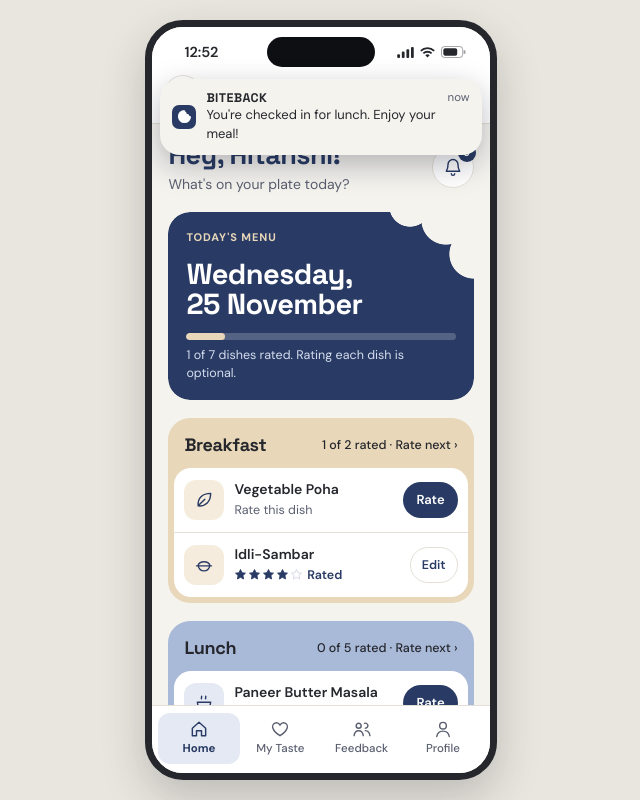
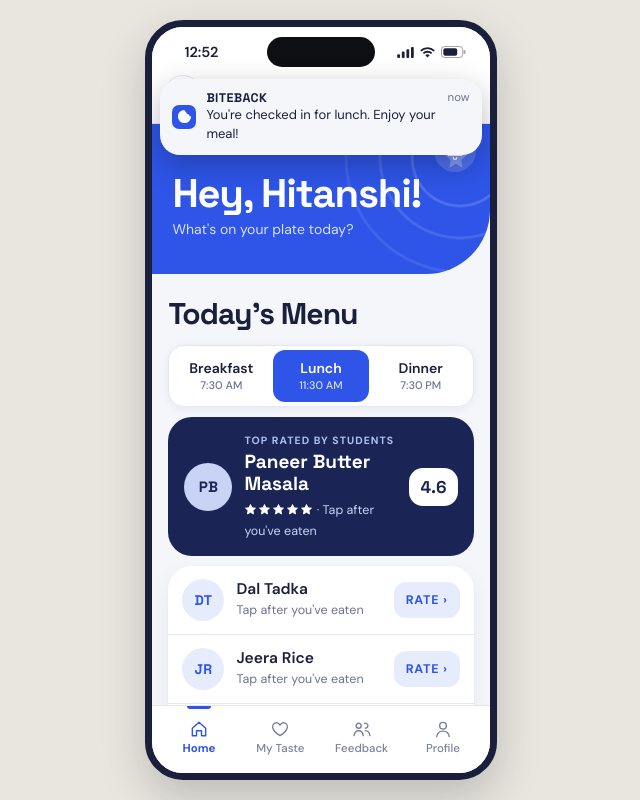
Before and after one commit to Khushii200/biteback, a plain HTML site: page index.html in a window 1280 px wide. Both pictures are taken after a click on the button "Open BITEBACK". Shown: the whole page, without its empty margins (319-959 px from the left). Drawn offline with Linux system fonts and the light colour scheme.

Commit message:
Restyle Smart Prompts in the electric blue design language
Blue and navy palette, initials avatars, hero with rings, meal tabs, featured top-rated card, RATE chips and new bottom nav.

Co-Authored-By: Claude Opus 5.5 <noreply@anthropic.com>

```diff
--- a/index.html
+++ b/index.html
@@ -9,13 +9,13 @@
 <link rel="preconnect" href="https://fonts.gstatic.com" crossorigin>
 <link rel="stylesheet" href="https://fonts.googleapis.com/css2?family=DM+Sans:opsz,wght@9..40,400;9..40,500;9..40,600;9..40,700&family=Space+Grotesk:wght@500;700&display=swap">
 <style>
-/* Layout concept: a phone app and a desktop console share one data store. The recurring mark is a "bite" taken out of a card corner. */
+/* Layout concept: a phone app and a desktop console share one data store. One electric blue carries the system; navy adds depth; tints set state. */
 :root{
   color-scheme:light;
-  --warm:#F5F3EE;--cobalt:#293B64;--peri:#A9B9D8;--lav:#D6C9E8;--sand:#E8D7B9;--ink:#25272D;--white:#FFFFFF;
-  --muted:#5A5F70;--line:#E3DFD6;--peri-soft:#E4E9F3;--lav-soft:#EFE9F6;--sand-soft:#F5ECDD;--cobalt-2:#3A5088;
+  --warm:#F5F6FA;--cobalt:#2E55E8;--navy:#1A2556;--peri:#C9D3F5;--lav:#DCE3FA;--sand:#DCE3FA;--ink:#1A1F3C;--white:#FFFFFF;
+  --muted:#6B7390;--line:#E3E7F2;--peri-soft:#E6ECFB;--lav-soft:#EEF1FC;--sand-soft:#EEF1FC;--cobalt-2:#2546C4;--navicon:#7A819B;
   --head:"Space Grotesk","Avenir Next",system-ui,sans-serif;--body:"DM Sans","Helvetica Neue",system-ui,sans-serif;
-  --r-lg:22px;--r-md:14px;--r-sm:10px;--shadow:0 1px 2px rgba(41,59,100,.07),0 6px 18px rgba(41,59,100,.06);
+  --r-lg:26px;--r-md:18px;--r-sm:12px;--shadow:0 1px 2px rgba(26,37,86,.05),0 8px 22px rgba(26,37,86,.06);
 }
 *{box-sizing:border-box}
 [hidden]{display:none!important}
@@ -60,7 +60,7 @@ main{flex:1;min-height:0;overflow:hidden}
 .scroll::-webkit-scrollbar{display:none}
 .tabs{flex:none;display:grid;grid-template-columns:repeat(4,1fr);background:var(--white);border-top:1px solid var(--line);padding:7px 6px calc(9px + env(safe-area-inset-bottom,0px))}
 .tabs button{display:flex;flex-direction:column;align-items:center;gap:2px;padding:6px 2px;border-radius:12px;color:var(--muted);font-size:11.5px;font-weight:500;min-height:48px}
-.tabs button[aria-current=page]{color:var(--cobalt);background:var(--peri-soft);font-weight:700}
+.tabs button{position:relative;color:var(--navicon)}.tabs button[aria-current=page]{color:var(--cobalt);font-weight:700}.tabs button[aria-current=page]::before{content:"";position:absolute;top:-7px;left:50%;width:24px;height:3px;margin-left:-12px;border-radius:0 0 3px 3px;background:var(--cobalt)}
 
 .apphead{display:flex;align-items:center;justify-content:space-between;gap:10px}
 .iconbtn{width:42px;height:42px;border-radius:50%;background:var(--white);border:1px solid var(--line);display:grid;place-items:center;position:relative;color:var(--cobalt);flex:none}
@@ -89,7 +89,7 @@ main{flex:1;min-height:0;overflow:hidden}
 .dish:first-child{border-top:0}
 .dishmain{display:flex;align-items:center;gap:10px;flex:1;min-width:0;min-height:44px}
 .dishmain b{display:block;font-weight:600;line-height:1.2}
-.thumb{width:40px;height:40px;border-radius:12px;display:grid;place-items:center;color:var(--cobalt);background:var(--peri-soft);flex:none}
+.thumb{width:42px;height:42px;border-radius:50%;display:grid;place-items:center;color:var(--cobalt);background:var(--peri-soft);flex:none;font:700 14px/1 var(--head);letter-spacing:.02em}
 .thumb.Breakfast{background:var(--sand-soft)}.thumb.Dinner{background:var(--lav-soft)}
 .pillbtn{padding:8px 13px;border-radius:999px;background:var(--cobalt);color:#fff;font-weight:600;font-size:13px;white-space:nowrap;min-height:36px}
 .ghost{padding:8px 11px;border-radius:999px;border:1px solid var(--line);font-weight:600;font-size:12.5px;color:var(--cobalt);white-space:nowrap;background:var(--white)}
@@ -182,7 +182,7 @@ textarea,.txt{width:100%;border:1.5px solid var(--line);background:var(--white);
 
 /* Dashboard */
 .dash{height:100%;display:flex;background:var(--warm);overflow:hidden}
-.side{width:224px;flex:none;background:var(--cobalt);color:#fff;padding:18px 12px;display:flex;flex-direction:column;gap:3px}
+.side{width:224px;flex:none;background:var(--navy);color:#fff;padding:18px 12px;display:flex;flex-direction:column;gap:3px}
 .side .lbl{font-size:11px;letter-spacing:.09em;text-transform:uppercase;color:#C5D0E6;font-weight:700;padding:0 10px 10px}
 .side button{display:flex;gap:10px;align-items:center;padding:10px;border-radius:var(--r-sm);font-weight:500;color:#E6EBF5;white-space:nowrap}
 .side button:hover{background:rgba(255,255,255,.09)}
@@ -229,7 +229,7 @@ td.n,th.n{text-align:right;font-variant-numeric:tabular-nums}
 }
 @media (prefers-reduced-motion:reduce){*{transition:none!important}}
 
-.lock{background:#293B64;color:#fff}
+.lock{background:var(--navy);color:#fff}
 .wall{position:absolute;inset:0;pointer-events:none;background:
   radial-gradient(circle at calc(100% + 30px) 330px,rgba(169,185,216,.2) 0 140px,transparent 141px),
   radial-gradient(circle at -10px calc(100% - 40px),rgba(214,201,232,.18) 0 190px,transparent 191px),
@@ -337,11 +337,49 @@ td.n,th.n{text-align:right;font-variant-numeric:tabular-nums}
 @media (max-width:640px){#stepLbl .nm{display:none}}
 @media (max-width:520px){.stage{padding:0}.phone{aspect-ratio:auto;width:100%;height:100%;border:0;border-radius:0;box-shadow:none}.banner{top:calc(8px + env(safe-area-inset-top,0px))}.sbar{display:none}.lockbody{padding-top:22px}.seg .lg{display:none}.stepper{gap:5px}.roundbtn{width:32px;height:32px}}
 @media (prefers-reduced-motion:reduce){.ncard,.live,.kiosk{animation:none}.fp::after{animation:none;opacity:.5}}
+
+/* Blue design language */
+.scroll>*{flex-shrink:0}
+.status.watch{background:#FDEFD9;color:#7A4A12}
+.hero .sub,.bigcard .pair span{color:#DCE3FA}
+.wall{background:radial-gradient(circle at calc(100% + 30px) 330px,rgba(46,85,232,.38) 0 140px,transparent 141px),radial-gradient(circle at -10px calc(100% - 40px),rgba(46,85,232,.24) 0 190px,transparent 191px),radial-gradient(circle at 62% calc(100% + 70px),rgba(201,211,245,.12) 0 130px,transparent 131px)}
+.hero2{position:relative;overflow:hidden;margin:-16px -16px 0;padding:18px 20px 34px;background:var(--cobalt);color:#fff;border-radius:0 0 64px 0;display:grid;gap:4px}
+.hdeco{position:absolute;inset:0;pointer-events:none;background:radial-gradient(circle at calc(100% - 30px) 34px,transparent 0 46px,rgba(255,255,255,.16) 47px 48.5px,transparent 50px 78px,rgba(255,255,255,.12) 79px 80.5px,transparent 82px 112px,rgba(255,255,255,.09) 113px 114.5px,transparent 116px)}
+.hstar{position:absolute;right:20px;top:20px;width:28px;height:28px;opacity:.28}
+.hrow{display:flex;align-items:center;justify-content:space-between;gap:10px;position:relative;padding-right:40px}
+.hero2 .eyebrow{font-size:12px;letter-spacing:.12em;text-transform:uppercase;color:rgba(255,255,255,.8)}
+.hero2 h1{font-size:40px;line-height:1.05;letter-spacing:-.03em;position:relative;margin-top:10px}
+.hero2 p{color:rgba(255,255,255,.82);position:relative}
+.hero2 .iconbtn{background:rgba(255,255,255,.16);border:0;color:#fff;position:absolute;right:-6px;top:50%;margin-top:-21px}
+.hero2 .badge{background:#fff;color:var(--cobalt)}
+.bigh{font-size:30px!important;letter-spacing:-.03em}
+.seg2{display:grid;grid-template-columns:repeat(3,1fr);gap:4px;background:var(--white);border:1px solid var(--line);border-radius:16px;padding:4px;box-shadow:0 2px 10px rgba(26,37,86,.06)}
+.seg2 button{display:grid;justify-items:center;padding:8px 4px;border-radius:12px;font-weight:600;font-size:14px;color:var(--ink)}
+.seg2 button small{font-size:11px;font-weight:500;color:var(--muted)}
+.seg2 button[aria-selected=true]{background:var(--cobalt);color:#fff}
+.seg2 button[aria-selected=true] small{color:rgba(255,255,255,.8)}
+.feat{display:flex;align-items:center;gap:12px;width:100%;background:var(--navy);color:#fff;border-radius:24px;padding:16px;text-align:left}
+.feat .thumb{background:var(--peri);color:var(--navy);width:48px;height:48px;font-size:15px}
+.feat .eyebrow{display:block;font-size:10.5px;letter-spacing:.1em;text-transform:uppercase;color:#AFC0F5}
+.feat b{display:block;font:700 19px/1.2 var(--head);margin:2px 0 3px}
+.feat .small{color:#C9D3F5}.feat .stars{color:#fff}.feat .stars .off{color:rgba(255,255,255,.3)}
+.fscore{background:#fff;color:var(--navy);font:700 17px var(--head);padding:8px 11px;border-radius:14px;font-variant-numeric:tabular-nums}
+.mlist{background:var(--white);border-radius:24px;box-shadow:var(--shadow);overflow:hidden}
+.mrow{display:flex;width:100%;align-items:center;gap:12px;padding:13px 14px;border-top:1px solid var(--line);text-align:left}
+.mrow:first-child{border-top:0}
+.mrow b{display:block;font-weight:600;font-size:15.5px;line-height:1.25}
+.rchip{background:var(--peri-soft);color:var(--cobalt);font-weight:700;font-size:12.5px;letter-spacing:.06em;text-transform:uppercase;padding:9px 12px;border-radius:12px;white-space:nowrap}
+.schip{display:inline-flex;align-items:center;gap:4px;background:var(--cobalt);color:#fff;font:700 14px var(--head);padding:8px 11px;border-radius:12px}
+.schip svg{width:13px;height:13px}
+.lockchip{color:var(--navicon)}
+.lunchdone{background:var(--peri-soft);border:1px solid var(--peri)}
+.stat{border-radius:20px}
+.card{border-radius:20px}
 </style>
 
 <div class="shell">
   <header class="topbar">
-    <div class="brand"><svg class="logo" viewBox="0 0 32 32" aria-hidden="true"><path fill="#293B64" d="M16 2a14 14 0 1 0 14 14 5 5 0 0 1-5.2-4.6 5 5 0 0 1-5.4-5A5 5 0 0 1 16 2Z"/><circle cx="12" cy="17" r="3" fill="#E8D7B9"/></svg><span>BITEBACK</span></div>
+    <div class="brand"><svg class="logo" viewBox="0 0 32 32" aria-hidden="true"><path fill="#2E55E8" d="M16 2a14 14 0 1 0 14 14 5 5 0 0 1-5.2-4.6 5 5 0 0 1-5.4-5A5 5 0 0 1 16 2Z"/><circle cx="12" cy="17" r="3" fill="#C9D3F5"/></svg><span>BITEBACK</span></div>
     <div class="seg" role="group" aria-label="Choose interface" id="modeSeg"></div>
 
   </header>
@@ -425,7 +463,8 @@ const STAR='M12 2.8l2.8 5.9 6.4.8-4.7 4.4 1.2 6.4L12 17.2l-5.7 3.1 1.2-6.4-4.7-4
 const star=(fill=true)=>`<svg viewBox="0 0 24 24" aria-hidden="true"><path d="${STAR}" fill="${fill?'currentColor':'none'}" stroke="currentColor" stroke-width="1.6" stroke-linejoin="round"/></svg>`;
 const stars=n=>`<span class="stars" role="img" aria-label="${n} out of 5 stars">${[1,2,3,4,5].map(i=>`<span class="${i<=n?'':'off'}">${star(i<=n)}</span>`).join('')}</span>`;
 const esc=s=>String(s??'').replace(/[&<>"']/g,c=>({'&':'&amp;','<':'&lt;','>':'&gt;','"':'&quot;',"'":'&#39;'}[c]));
-const thumb=(d,m='')=>`<span class="thumb ${m}">${ico(D[d].icon)}</span>`;
+const initials=d=>D[d].name.split(/[\s-]+/).map(w=>w[0]).join('').slice(0,2).toUpperCase();
+const thumb=(d,m='')=>`<span class="thumb ${m}">${initials(d)}</span>`;
 const DAYN=['Sunday','Monday','Tuesday','Wednesday','Thursday','Friday','Saturday'];
 const MON=['January','February','March','April','May','June','July','August','September','October','November','December'];
 const dt=i=>{const[y,m,d]=i.split('-').map(Number);return new Date(Date.UTC(y,m-1,d))};
@@ -486,15 +525,22 @@ function mealCard(m){
   return `<section class="meal ${m}">${served(m)&&next?`<button class="mealhead" data-a="rate" data-v="${m}|${next}" aria-label="${m}: rate next dish, ${D[next].name}">${hd}</button>`:`<div class="mealhead">${hd}</div>`}<div class="dishes">${ids.map(d=>dishRow(d,m)).join('')}</div></section>`;
 }
 function home(){
-  const avail=MEALS.filter(served).flatMap(m=>MENU[m].map(d=>[m,d])),done=avail.filter(([m,d])=>todayRec(d,m)).length,st=myStats(),ins=insights()[0],n=notifications().up[0];
+  const st=myStats(),ins=insights()[0],n=notifications().up[0],m=ui.homeMeal||SMEAL,ids=MENU[m];
   const line=ins?(ins.t.includes('paneer')?"You've been enjoying paneer dishes lately.":ins.t+'.'):'Rate a few more dishes to unlock your first insight.';
-  return `<div class="apphead"><div class="pagehead"><h1>Hey, ${esc(S.name)}!</h1><p>What's on your plate today?</p></div>${bell()}</div>
+  const feat=[...ids].sort((a,b)=>agg(b).avg-agg(a).avg)[0],rest=ids.filter(d=>d!==feat);
+  const action=(id)=>{const r=todayRec(id,m);if(r)return `<span class="schip">${star(true)}${r.s}</span>`;if(!served(m))return `<span class="lockchip">${ico('lock')}</span>`;return `<span class="rchip">Rate ›</span>`};
+  const hint=(id)=>{const r=todayRec(id,m),last=latest(id);if(r)return `You rated it ${STAR_LABEL[r.s].toLowerCase()}`;if(!served(m))return m===SMEAL?'Unlocks after you check in':`Served from ${MEAL_TIME[m]}`;return last&&last.s>=4?`Last time: ${last.s}/5 · Tap after you've eaten`:"Tap after you've eaten"};
+  const row=(id)=>{const on=served(m);return on?`<button class="mrow" data-a="rate" data-v="${m}|${id}" aria-label="${todayRec(id,m)?'Edit rating for':'Rate'} ${D[id].name}">${thumb(id)}<span class="grow"><b>${D[id].name}</b><span class="small muted">${hint(id)}</span></span>${action(id)}</button>`:`<div class="mrow">${thumb(id)}<span class="grow"><b>${D[id].name}</b><span class="small muted">${hint(id)}</span></span>${action(id)}</div>`};
+  const fa=agg(feat),fr=todayRec(feat,m),fon=served(m);
+  return `<div class="hero2"><div class="hdeco" aria-hidden="true"></div><svg class="hstar" viewBox="0 0 24 24" aria-hidden="true"><path d="${STAR}" fill="#fff"/></svg>
+  <div class="hrow"><span class="eyebrow">${fmt(TODAY).replace(', ',' · ')}</span>${bell()}</div><h1>Hey, ${esc(S.name)}!</h1><p>What's on your plate today?</p></div>
   ${S.story.stars?`<div class="lunchdone"><span class="tk">${ico('check')}</span><div class="grow"><b>${SMEAL} rated from your lock screen</b><span class="small">${stars(S.story.stars)} at ${S.story.times.r}${S.story.dish?` · ${S.story.stars<=2?'Let down by':'Standout'}: ${D[S.story.dish].name}`:''}</span></div></div>`:''}
-  <div class="hero"><span class="eyebrow" style="color:var(--sand)">Today's menu</span><h1>${fmt(TODAY).replace(', ',',<br>')}</h1>
-  <div><div class="progress" role="progressbar" aria-valuenow="${done}" aria-valuemin="0" aria-valuemax="${avail.length}" aria-label="Dishes rated today"><span style="width:${avail.length?done/avail.length*100:0}%"></span></div><p class="sub small" style="margin-top:6px">${done} of ${avail.length} dishes rated. Rating each dish is optional.</p></div></div>
-  ${MEALS.map(mealCard).join('')}
+  <section class="section"><h2 class="bigh">Today's Menu</h2>
+  <div class="seg2" role="tablist" aria-label="Meals">${MEALS.map(x=>`<button role="tab" id="mt-${x}" aria-selected="${x===m}" data-a="homeMeal" data-v="${x}">${x}<small>${MEAL_TIME[x]}</small></button>`).join('')}</div>
+  <${fon?'button':'div'} class="feat" ${fon?`data-a="rate" data-v="${m}|${feat}"`:''}><span class="thumb">${initials(feat)}</span><span class="grow"><span class="eyebrow">Top rated by students</span><b>${fa.name}</b><span class="small">${stars(Math.round(fa.avg))} ${fr?`· You gave ${fr.s}/5`:fon?"· Tap after you've eaten":''}</span></span><span class="fscore">${f1(fa.avg)}</span></${fon?'button':'div'}>
+  <div class="mlist">${rest.map(row).join('')}</div></section>
   <section class="section"><h2>Your Taste, So Far</h2>
-  <div class="two"><button class="stat bg-pl" data-a="tab" data-v="taste"><span class="num">${st.dishes}</span><span>Dishes rated</span></button><button class="stat bg-lav" data-a="tab" data-v="taste"><span class="num">${st.favs}</span><span>Saved favourites</span></button></div>
+  <div class="two"><button class="stat bg-peri" data-a="tab" data-v="taste"><span class="num">${st.dishes}</span><span>Dishes rated</span></button><button class="stat bg-pl" data-a="tab" data-v="taste"><span class="num">${st.favs}</span><span>Saved favourites</span></button></div>
   <div class="card insight">${ico('spark')}<p>${line}</p></div>
   ${n?`<button class="comeback" data-a="dish" data-v="${n.d}|${n.date}|${n.meal}|${n.id}">${thumb(n.d)}<span class="grow"><span class="eyebrow">Coming back to your plate</span><b>${D[n.d].name}</b><span class="small">${fmt(n.date)} · ${n.meal}</span></span>${ico('chevron')}</button>`:''}
   </section>`;
@@ -590,7 +636,7 @@ function sheet(){
   return `<div class="sheetwrap" data-a="closeSheet"><div class="sheet" role="dialog" aria-modal="true" data-stop="1">${c}<button class="secondary" data-a="closeSheet">${ui.sheet==='logout'||ui.sheet==='edit'?'Cancel':'Close'}</button></div></div>`;
 }
 function appPhone(){
-  if(S.loggedOut)return `<div class="phone"><div class="authed"><svg style="width:60px;height:60px;margin-inline:auto" viewBox="0 0 32 32" aria-hidden="true"><path fill="#293B64" d="M16 2a14 14 0 1 0 14 14 5 5 0 0 1-5.2-4.6 5 5 0 0 1-5.4-5A5 5 0 0 1 16 2Z"/><circle cx="12" cy="17" r="3" fill="#E8D7B9"/></svg><h1 style="font-size:32px;color:var(--cobalt)">BITEBACK</h1><p class="muted">Your plate. Your opinion. Your call.</p><button class="primary" data-a="login">Log back in</button></div></div>`;
+  if(S.loggedOut)return `<div class="phone"><div class="authed"><svg style="width:60px;height:60px;margin-inline:auto" viewBox="0 0 32 32" aria-hidden="true"><path fill="#2E55E8" d="M16 2a14 14 0 1 0 14 14 5 5 0 0 1-5.2-4.6 5 5 0 0 1-5.4-5A5 5 0 0 1 16 2Z"/><circle cx="12" cy="17" r="3" fill="#C9D3F5"/></svg><h1 style="font-size:32px;color:var(--cobalt)">BITEBACK</h1><p class="muted">Your plate. Your opinion. Your call.</p><button class="primary" data-a="login">Log back in</button></div></div>`;
   const c=cur(),tabsOn=['home','taste','feedback','profile','notif','dish'].includes(c.s);
   const screens={home,taste,notif,dish:dishDetail,feedback,profile};
   const body=c.s==='rate'?rate():c.s==='done'?doneScr():`<div class="scroll" id="scr">${screens[c.s]()}</div>`;
@@ -614,9 +660,9 @@ function lineChart(){
   const ticks=[3.2,3.4,3.6,3.8,4,4.2],last=pts[pts.length-1];
   return `<svg class="chart" viewBox="0 0 ${W} ${H}" role="img" aria-label="Weekly average satisfaction rose from ${pts[0][1]} to ${last[1].toFixed(2)} over eight weeks" style="width:100%;height:auto">
   ${ticks.map(v=>`<line x1="${L}" x2="${W-R}" y1="${y(v)}" y2="${y(v)}" stroke="#ECE8E0"/><text x="${L-7}" y="${y(v)+4}" text-anchor="end">${v.toFixed(1)}</text>`).join('')}
-  <path d="${path} L${x(pts.length-1)} ${H-B} L${x(0)} ${H-B}Z" fill="#A9B9D8" fill-opacity=".28"/><path d="${path}" fill="none" stroke="#293B64" stroke-width="2"/>
+  <path d="${path} L${x(pts.length-1)} ${H-B} L${x(0)} ${H-B}Z" fill="#C9D3F5" fill-opacity=".45"/><path d="${path}" fill="none" stroke="#2E55E8" stroke-width="2"/>
   ${pts.map((p,i)=>`<text x="${x(i)}" y="${H-9}" text-anchor="${i===0?'start':i===pts.length-1?'end':'middle'}">${p[0]}</text>`).join('')}
-  <circle cx="${x(pts.length-1)}" cy="${y(last[1])}" r="5" fill="#293B64" stroke="#fff" stroke-width="2"/><text x="${x(pts.length-1)-9}" y="${y(last[1])-9}" text-anchor="end" style="font-weight:700;fill:#25272D">${last[1].toFixed(2)}</text>
+  <circle cx="${x(pts.length-1)}" cy="${y(last[1])}" r="5" fill="#2E55E8" stroke="#fff" stroke-width="2"/><text x="${x(pts.length-1)-9}" y="${y(last[1])-9}" text-anchor="end" style="font-weight:700;fill:#25272D">${last[1].toFixed(2)}</text>
   ${pts.map((p,i)=>`<rect x="${x(i)-(W-L-R)/(pts.length-1)/2}" y="0" width="${(W-L-R)/(pts.length-1)}" height="${H-B}" fill="transparent" data-tip="Week of ${p[0]}: ${p[1].toFixed(2)} / 5"/>`).join('')}</svg>`;
 }
 function dOverview(){
@@ -789,6 +835,7 @@ const tip=document.getElementById('tip');
 document.addEventListener('mousemove',e=>{const t=e.target.closest&&e.target.closest('[data-tip]');if(!t){tip.hidden=true;return}tip.textContent=t.dataset.tip;tip.hidden=false;tip.style.left=Math.min(innerWidth-tip.offsetWidth-8,e.clientX+12)+'px';tip.style.top=Math.max(6,e.clientY-34)+'px'});
 window.addEventListener('hashchange',()=>{const m=location.hash==='#dashboard'?'dashboard':'student';if(m!==ui.mode){ui.mode=m;render(false)}});
 Object.assign(A,{
+  homeMeal:v=>{ui.homeMeal=v;render()},
   lockStar:v=>{const t=S.story;t.stars=+v;t.times.r=clockAP();t.step=3;save();render(false)},
   lockDish:v=>{commitDish(v);S.story.step=4;save();render(false);schedule()},
   lockSkip:()=>{S.story.skipDish=true;S.story.step=4;save();render(false);schedule()},
```
